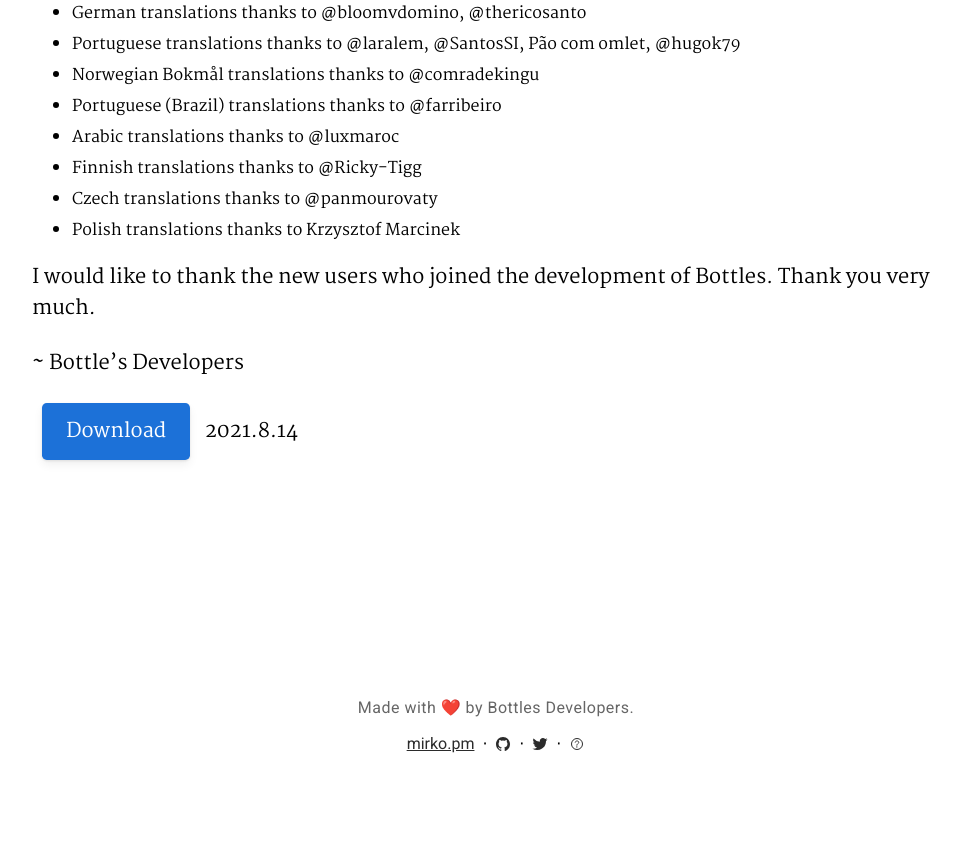
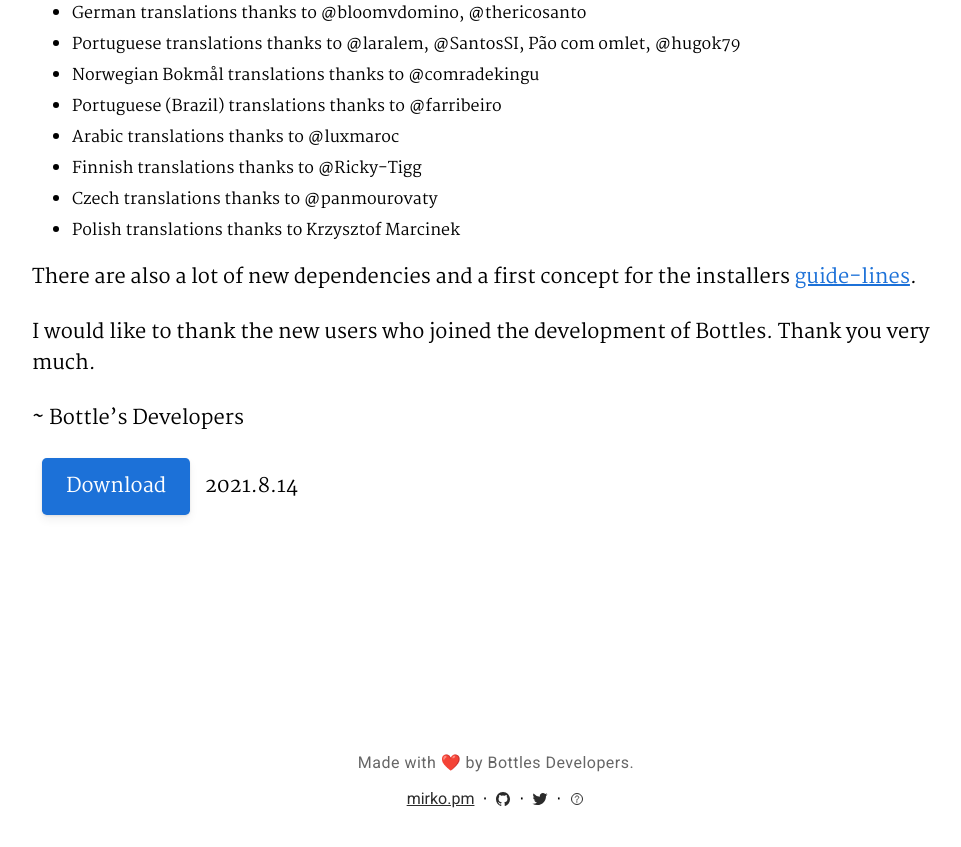
Before and after one commit to bottlesdevs/website, a Jekyll site: the page built from _posts/2021-08-14-release-2021.8.14.md, in a window 1280 px wide and 900 px high, scrolled down 4842 px. Shown: the top 847 px of the window, without its empty margins (144-1105 px from the left). Built offline with Jekyll 4.4.1, drawn with Linux system fonts in a browser that asks for light colours; nearby versions of some CDN libraries; comment, search, counter and statistics services are not loaded.

Commit message:
add guidelines link

```diff
--- a/_posts/2021-08-14-release-2021.8.14.md
+++ b/_posts/2021-08-14-release-2021.8.14.md
@@ -110,6 +110,9 @@
 - Czech translations thanks to @panmourovaty
 - Polish translations thanks to Krzysztof Marcinek
 
+There are also a lot of new dependencies and a first concept for the installers
+[guide-lines](https://github.com/bottlesdevs/programs/blob/main/GUIDELINES.md).
+
 I would like to thank the new users who joined the development of Bottles.
 Thank you very much.
 
```
